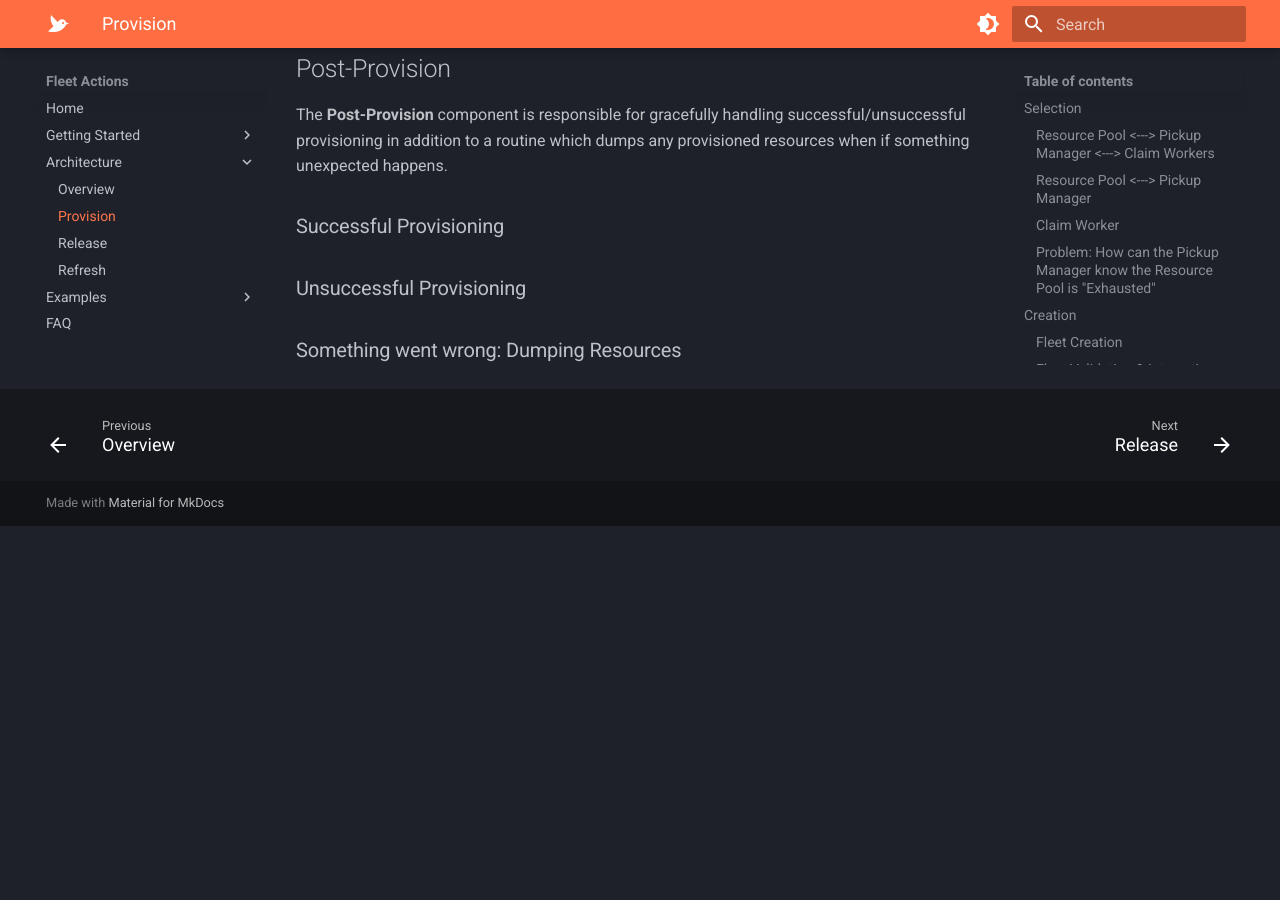
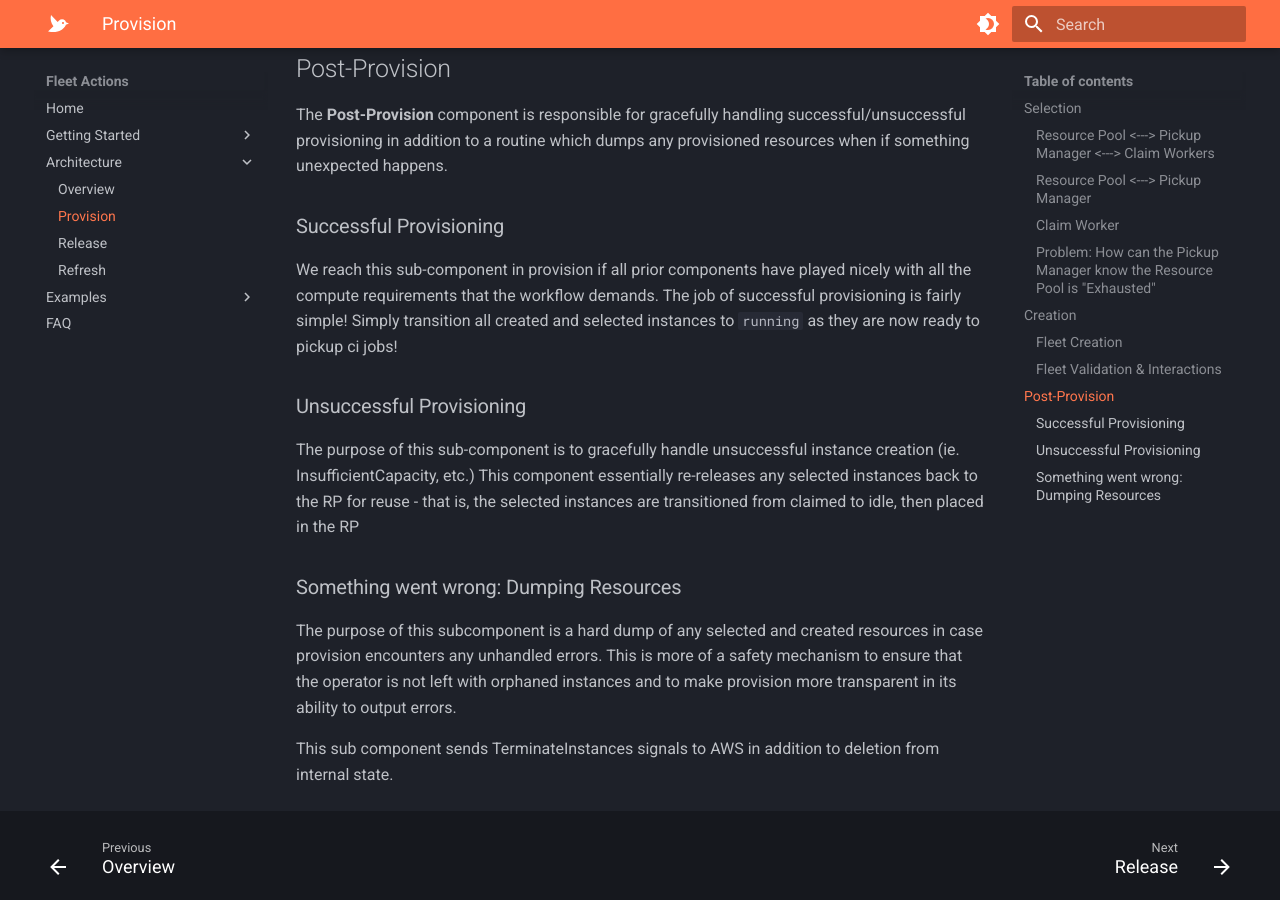
Before and after one commit to fleet-actions/ec2-runner-pool-manager, an MkDocs documentation site: the page built from docs/architecture/provision.md, in a window 1280 px wide and 900 px high, scrolled down 5462 px. Built offline with MkDocs 1.6.1 and Material for MkDocs 9.7.7, drawn with Linux system fonts in a browser that asks for light colours; before the commit the page ends 5988 px from its top, so only the background shows below that.

Commit message:
docs(architecture): expand provisioning documentation

```diff
--- a/docs/architecture/provision.md
+++ b/docs/architecture/provision.md
@@ -154,6 +154,14 @@ The **Post-Provision** component is responsible for gracefully handling successf
 
 ### Successful Provisioning
 
+We reach this sub-component in provision if all prior components have played nicely with all the compute requirements that the workflow demands. The job of successful provisioning is fairly simple! Simply transition all created and selected instances to `running` as they are now ready to pickup ci jobs!
+
 ### Unsuccessful Provisioning
 
+The purpose of this sub-component is to gracefully handle unsuccessful instance creation (ie. InsufficientCapacity, etc.) This component essentially re-releases any selected instances back to the RP for reuse - that is, the selected instances are transitioned from claimed to idle, then placed in the RP
+
 ### Something went wrong: Dumping Resources
+
+The purpose of this subcomponent is a hard dump of any selected and created resources in case provision encounters any unhandled errors. This is more of a safety mechanism to ensure that the operator is not left with orphaned instances and to make provision more transparent in its ability to output errors.
+
+This sub component sends TerminateInstances signals to AWS in addition to deletion from internal state.
```
